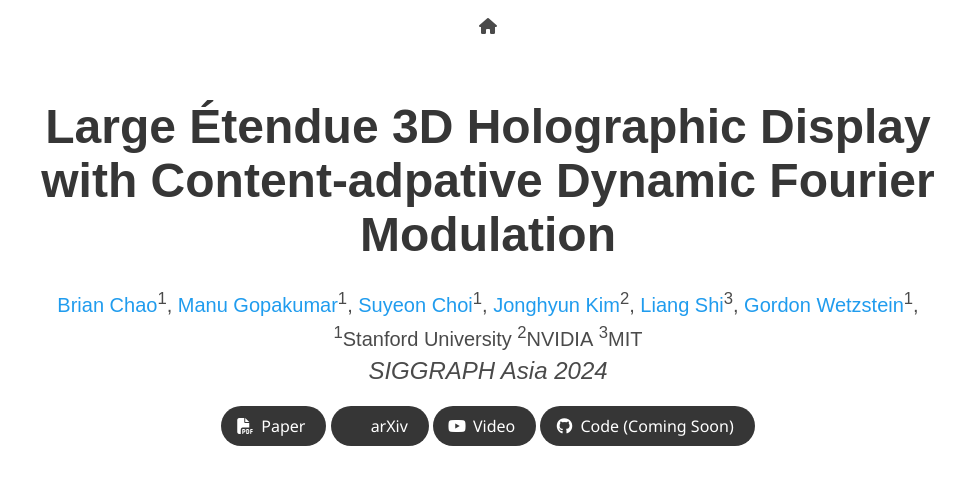
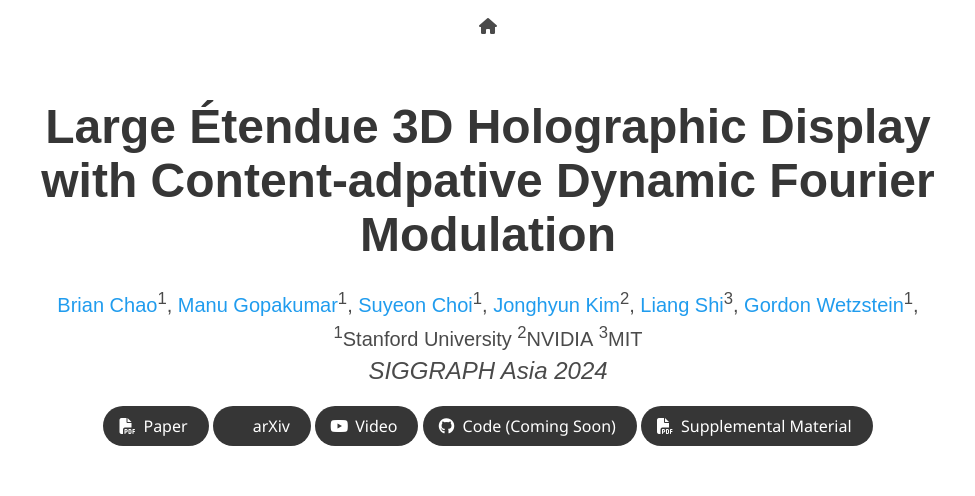
Before and after one commit to bchao1/holo_dfm, a plain HTML site: page index.html in a window 1280 px wide. Shown: the top 496 px of the page, without its empty margins (152-1127 px from the left). Drawn offline with nearby package versions, Linux system fonts and the light colour scheme; some icons are missing; a web font is replaced by a local one.

Commit message:
add siggraph asia 2024 paper files

```diff
--- a/index.html
+++ b/index.html
@@ -102,7 +102,7 @@
             <div class="publication-links">
               <!-- PDF Link. -->
               <span class="link-block">
-                <a href=""
+                <a href="static/papers/Multisource_SIGGRAPH_Asia_2024___Main_Paper_Camera_Ready_Final.pdf"
                    class="external-link button is-normal is-rounded is-dark">
                   <span class="icon">
                       <i class="fas fa-file-pdf"></i>
@@ -138,6 +138,15 @@
                   </span>
                   <span>Code (Coming Soon)</span>
                   </a>
+              </span>
+              <span class="link-block">
+                <a href="static/papers/Multisource_SIGGRAPH_Asia_2024___Supplemental_Material_Camera_Ready_Final.pdf"
+                   class="external-link button is-normal is-rounded is-dark">
+                  <span class="icon">
+                      <i class="fas fa-file-pdf"></i>
+                  </span>
+                  <span>Supplemental Material</span>
+                </a>
               </span>
             </div>
 
```
Also changed, not shown: 1 other file.
